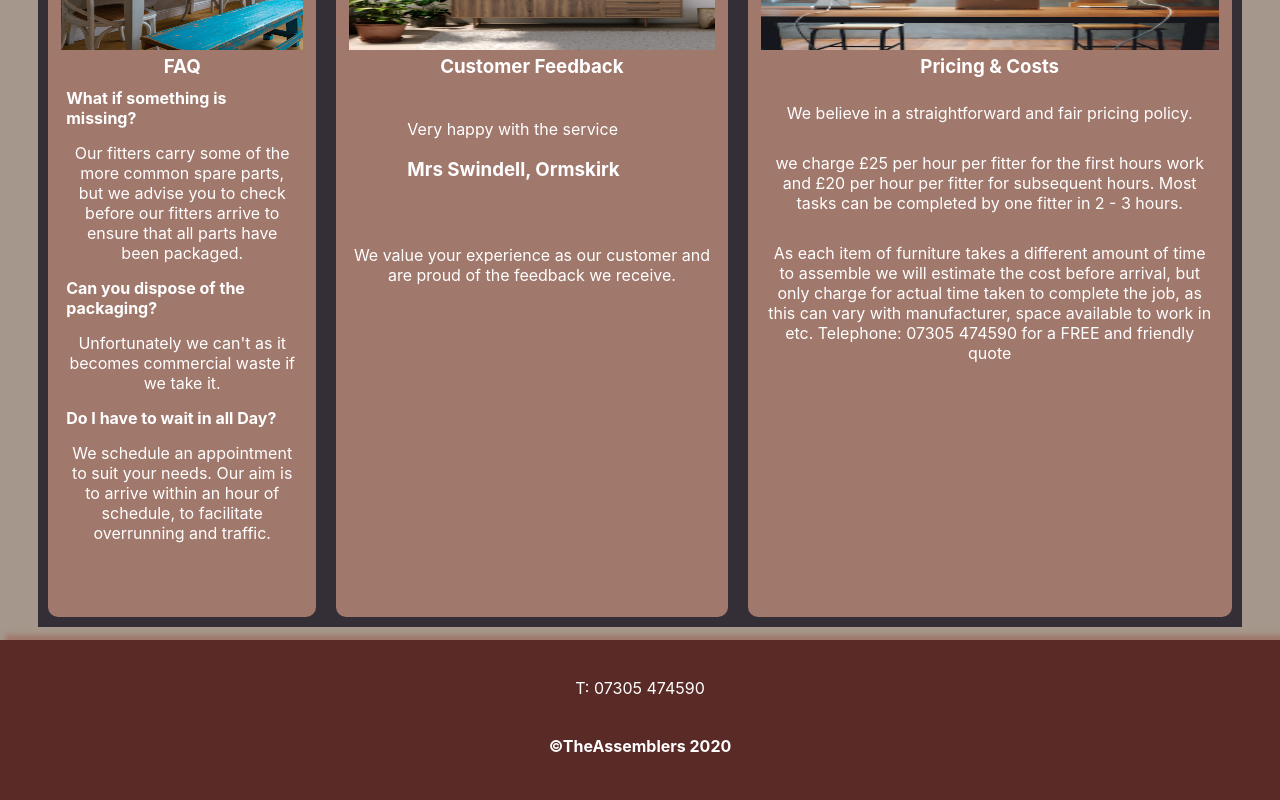
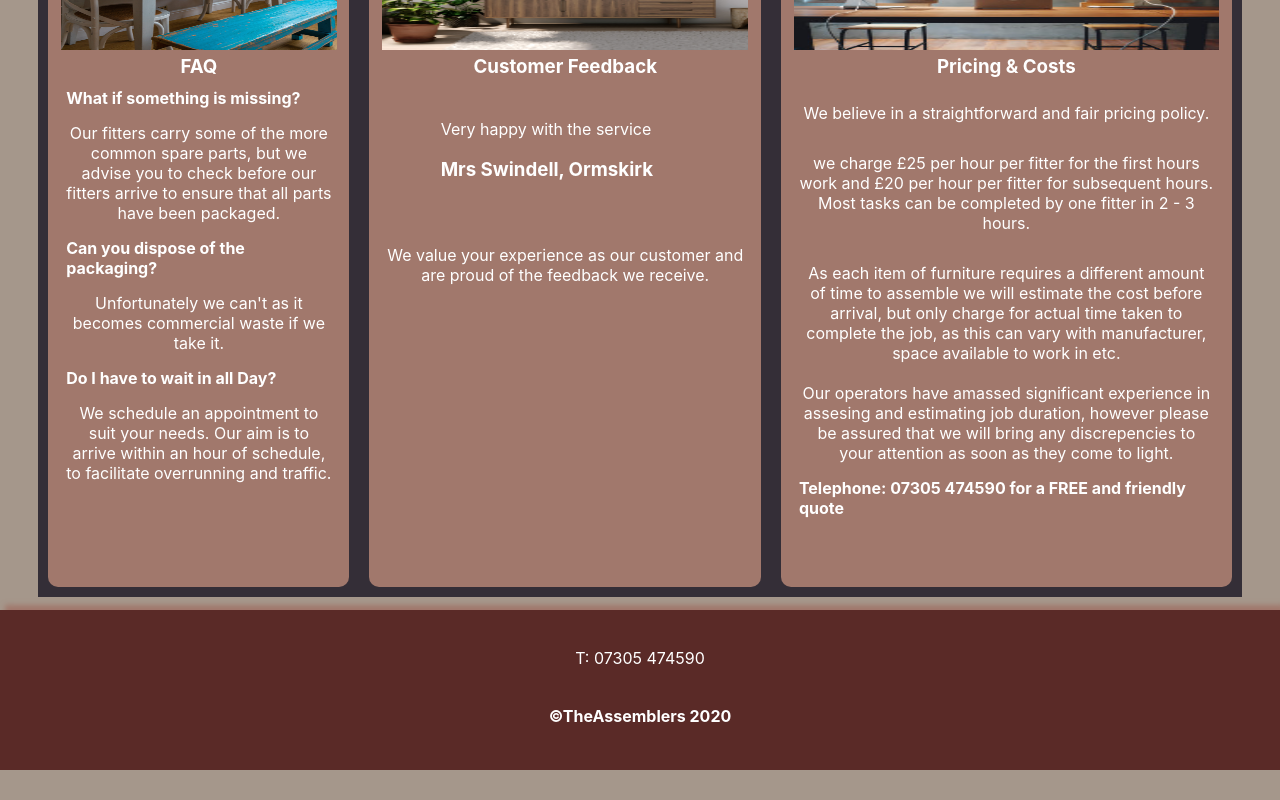
Before and after one commit to Moovashaka/assemblers, a React (Create React App) app: page / in a window 1280 px wide. Shown: the part 1012-1812 px from the top of the page. After the commit the page ends 1782 px from the top, so only its background shows below. Built offline with nearby package versions, Linux system fonts and the light colour scheme.

Commit message:
adding text to pricing component

```diff
--- a/src/App.js
+++ b/src/App.js
@@ -43,11 +43,14 @@ function App () {
           for the first hours work and £20 per hour per fitter for
           subsequent hours. Most tasks can be
           completed by one fitter in 2 - 3 hours."
-          morecontent="As each item of furniture takes a different amount of time
+          morecontent="As each item of furniture requires a different amount of time
           to assemble we will estimate the cost before arrival, but
           only charge for actual time taken to complete the job, as this
-          can vary with manufacturer, space available to work in etc.
-          Telephone: 07305 474590 for a FREE and friendly quote"
+          can vary with manufacturer, space available to work in etc."
+          evenmorecontent="Our operators have amassed significant experience in assesing
+          and estimating job duration, however please be assured that we will bring
+          any discrepencies to your attention as soon as they come to light."
+          phone="Telephone: 07305 474590 for a FREE and friendly quote"
         />
         <Twitter />
        </Box>
--- a/src/components/content/Card.js
+++ b/src/components/content/Card.js
@@ -81,6 +81,19 @@ const Morecontent = styled.p`
   text-align: center;
 `;
 
+const EvenMorecontent = styled.p`
+  color: white;
+  margin: 0;
+  padding: 10px 5px;
+  text-align: center;
+`;
+
+const Phone = styled.h4`
+color: #fff;
+margin: 0;
+padding: 5px;
+`;
+
 const Card = ({
   title,
   image,
@@ -90,6 +103,8 @@ const Card = ({
   text,
   content,
   morecontent,
+  evenmorecontent,
+  phone,
   color,
   layout,
   space,
@@ -105,6 +120,8 @@ const Card = ({
   <Content>{content}</Content>
   <QthreeTitle>{qthreetitle}</QthreeTitle>
   <Morecontent>{morecontent}</Morecontent>
+  <EvenMorecontent>{evenmorecontent}</EvenMorecontent>
+  <Phone>{phone}</Phone>
   </Col>
   </>
 );
```
